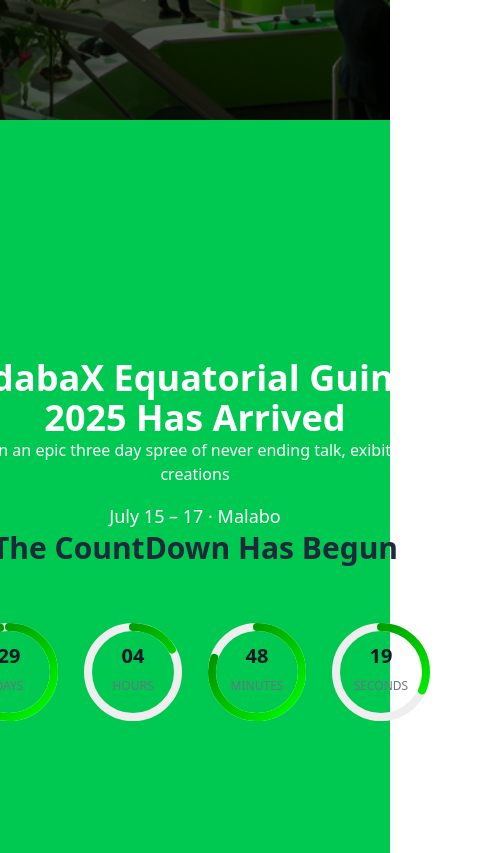
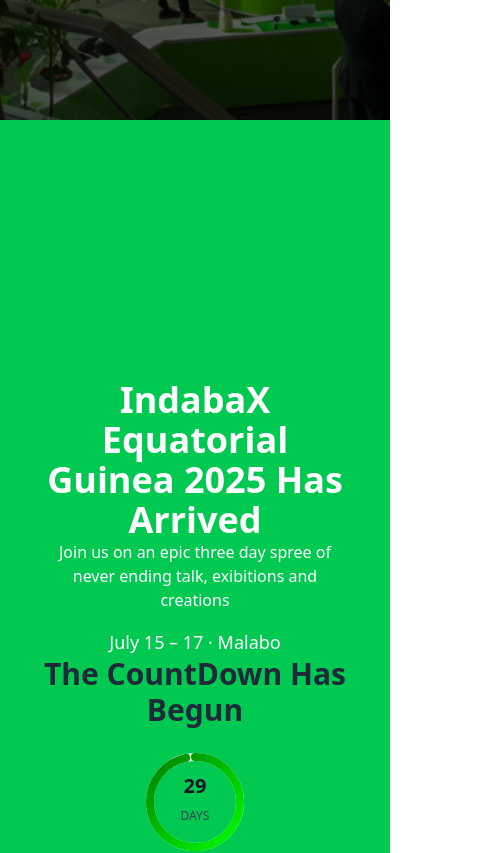
Before and after one commit to NeoPhetoane/IndabaX_Equatorial_Guinea, a React (Vite) app: page / in a window 390 px wide. Shown: the part 980-1833 px from the top of the page, 487 px wide, since content can reach past the window. Built offline with nearby package versions, Linux system fonts and the light colour scheme.

Commit message:
2024Hero and timer made responsive.

```diff
--- a/src/components/CountdownTimer.jsx
+++ b/src/components/CountdownTimer.jsx
@@ -66,7 +66,7 @@
         <div className="-mt-20 text-gray-900 font-bold text-xl">
           {String(value).padStart(2, "0")}
         </div>
-        <div className="text-xs text-gray-500 mt-2 uppercase">{label}</div>
+        <div className="text-xs text-gray-700 mt-2 uppercase">{label}</div>
       </div>
     );
   };
@@ -76,7 +76,7 @@
       <h2 className="text-3xl md:text-4xl font-bold text-gray-800 mb-6">
         The CountDown Has Begun
       </h2>
-      <div className="flex justify-center items-center gap-6 p-8 rounded-xl">
+      <div className="grid grid-cols-1 sm:grid-cols-2 md:grid-cols-4 gap-8">
         {renderCircle(timeLeft.days || 0, 30, "Days")}
         {renderCircle(timeLeft.hours || 0, 24, "Hours")}
         {renderCircle(timeLeft.minutes || 0, 60, "Minutes")}
--- a/src/components/Hero2025.jsx
+++ b/src/components/Hero2025.jsx
@@ -2,11 +2,11 @@
 
 export default function Hero2025() {
   return (
-    <section>
-      <div
+    <section className="relative bg-cover bg-center text-white text-center bg-green-500 py-65 px-4 sm:px-8 md:px-20">
+      {/* <div
         className="top-0 h-screen w-full bg-green-500 text-white flex
         items-center justify-center"
-      >
+      > */}
       <div className="text-center px-6">
         <h2 className="text-4xl font-bold">
           IndabaX Equatorial Guinea 2025 Has Arrived
@@ -18,7 +18,7 @@
         <p className="mt-4 text-lg">July 15 – 17 · Malabo</p>
         <CountdownTimer targetDate="2025-07-01T00:00:00" />
       </div>
-      </div>
+      {/* </div> */}
     </section>
   );
 }
```
Lines whose indentation alone changed are shown as unchanged.
